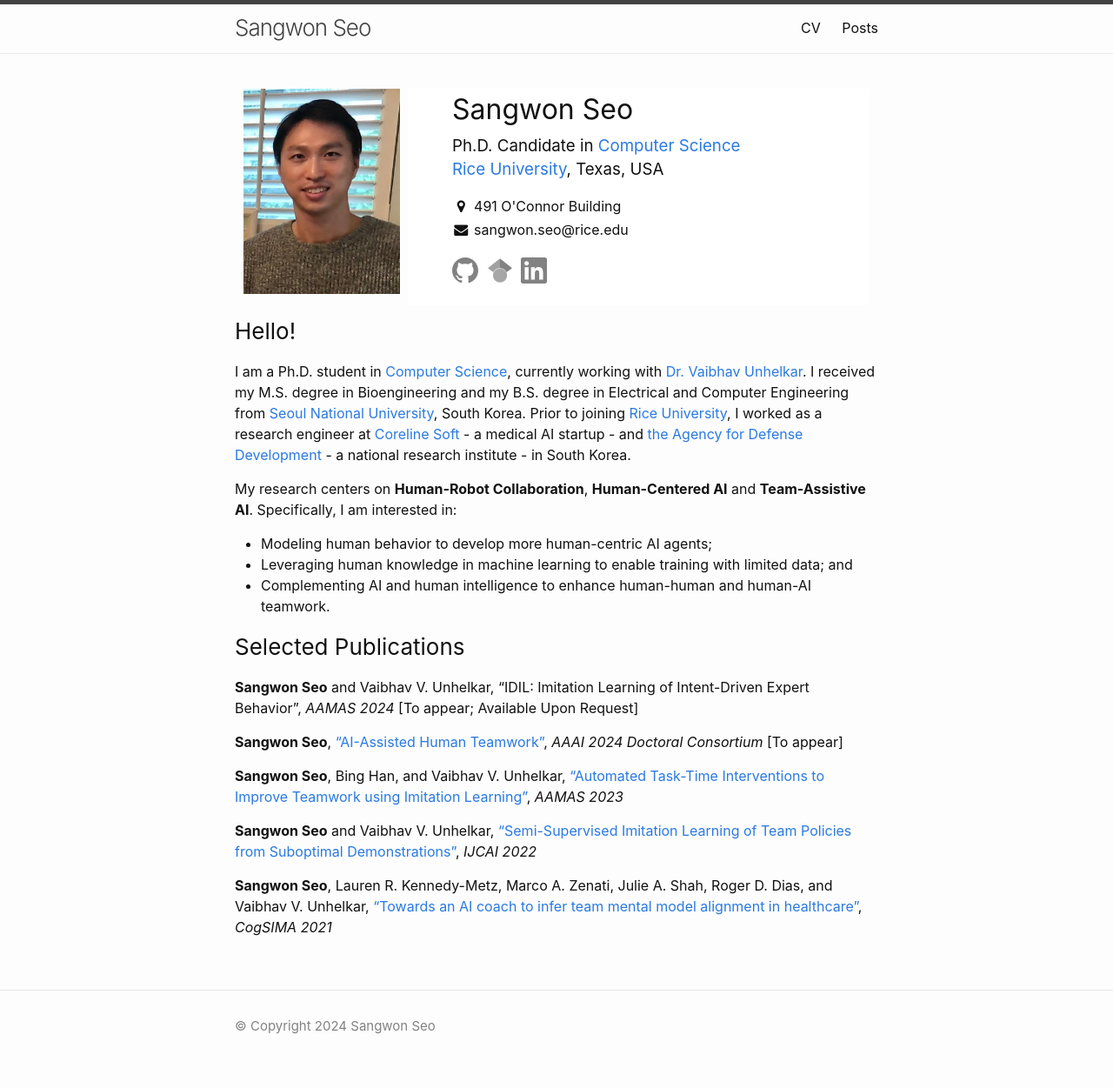
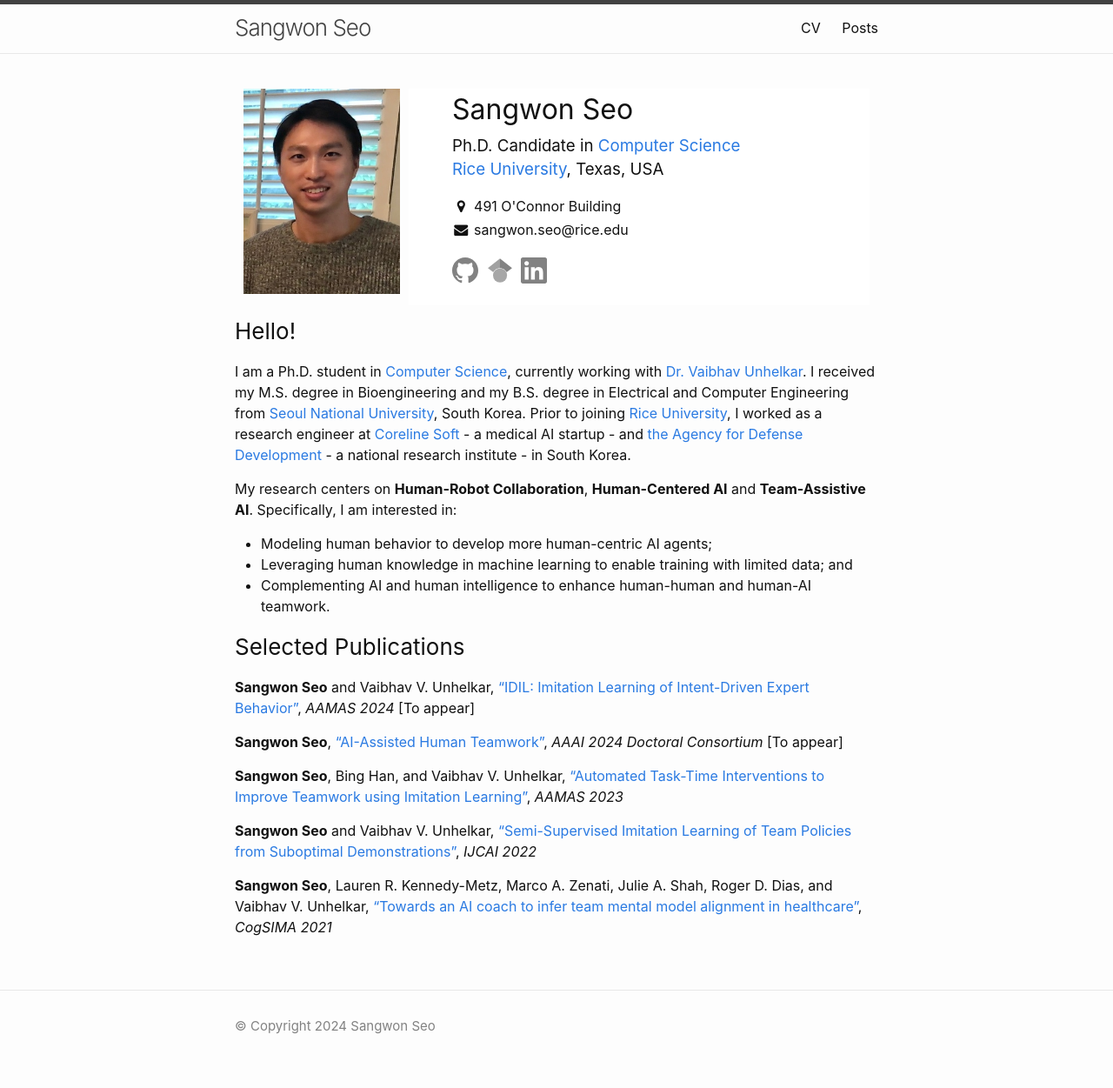
Before and after one commit to sangwon-seo/sangwon-seo.github.io, a Jekyll site: the page built from _pages/about.md, in a window 1280 px wide. Shown: the whole page at 87% size. Built offline with Jekyll 4.4.1, drawn with Linux system fonts in a browser that asks for light colours.

Commit message:
Update about.md

```diff
--- a/_pages/about.md
+++ b/_pages/about.md
@@ -14,8 +14,8 @@ Specifically, I am interested in:
 
 ### Selected Publications
 **Sangwon Seo** and Vaibhav V. Unhelkar,
-"IDIL: Imitation Learning of Intent-Driven Expert Behavior",
-*AAMAS 2024* [To appear; Available Upon Request]
+["IDIL: Imitation Learning of Intent-Driven Expert Behavior"](https://sangwonseo.com/assets/AAMAS2024_Seo.pdf),
+*AAMAS 2024* [To appear]
 
 **Sangwon Seo**,
 ["AI-Assisted Human Teamwork"](https://unhelkar.github.io/group/assets/pdf/papers/2024-Seo-AAAI-DC.pdf),
```
